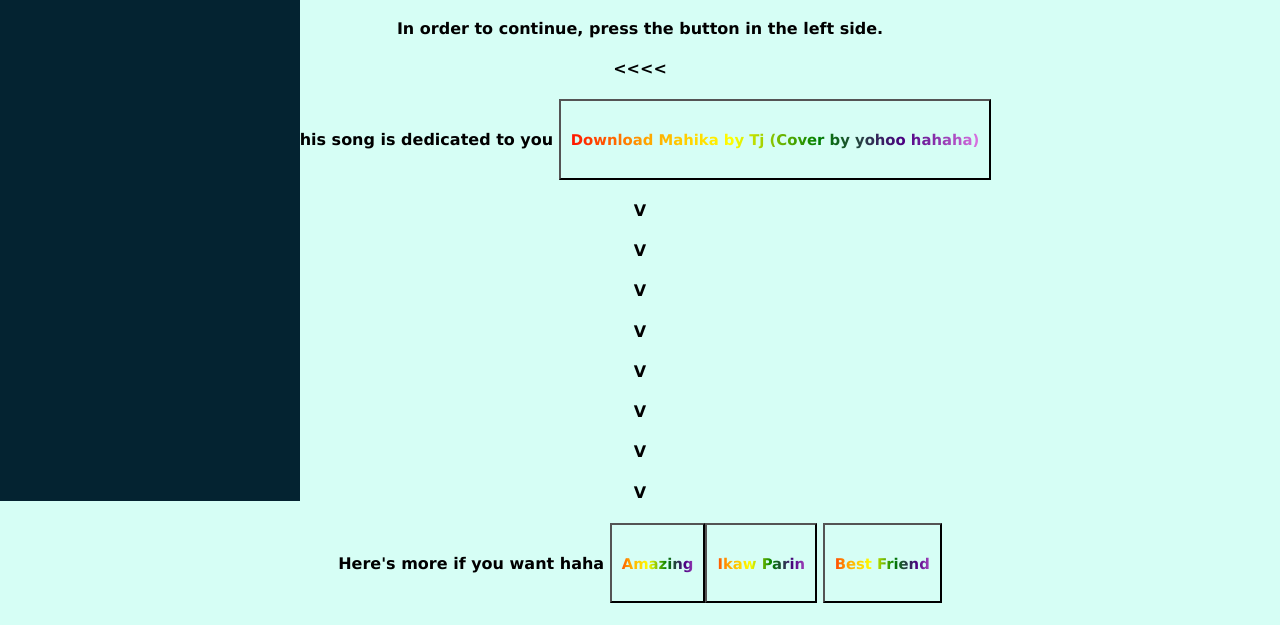
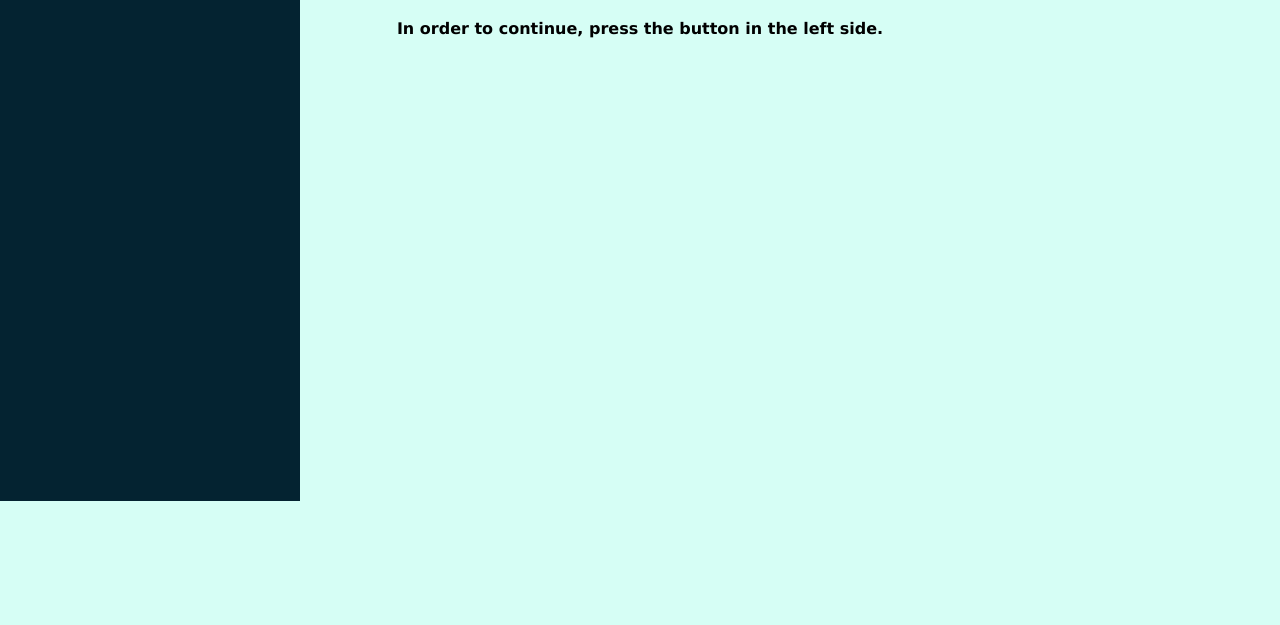
Before and after one commit to Vinceandrew15/Brylle, a plain HTML site: page index.html in a window 1280 px wide. Shown: the part 307-932 px from the top of the page. After the commit the page ends 800 px from the top, so only its background shows below. Drawn offline with Linux system fonts and the light colour scheme.

Commit message:
index.html

```diff
--- a/index.html
+++ b/index.html
@@ -20,21 +20,6 @@
 <h1>Brylle Shalin</h1>
 <h4>This is just a simple, not too much design website generated by you know na huhuhu.</h4>
 <h4>In order to continue, press the button in the left side.</h4>
-<h4><<<<</h4>
-<h4> </h4>
-<h4>This song is dedicated to you <a href="C:\Users\Vince\Documents\confession\video\IMG_9118.MOV"><button id="artext"><h4>Download Mahika by Tj (Cover by yohoo hahaha)</h4></button></a></h4>
-<h4>V</h4>
-<h4>V</h4>
-<h4>V</h4>
-<h4>V</h4>
-<h4>V</h4>
-<h4>V</h4>
-<h4>V</h4>
-<h4>V</h4>
-<h4>Here's more if you want haha <a href="C:\Users\Vince\Videos\IMG_9134.MOV"><button id="artext"><h4>Amazing</h4></button></a><a href="C:\Users\Vince\Videos\IMG_9111.MOV"><button id="artext"><h4>Ikaw Parin</h4></button></a>
-<a href="C:\Users\Vince\Videos\IMG_9125.MOV"><button id="artext"><h4>Best Friend</h4></button></a></h4>
-
-
 
 </body>
 </html>
```
